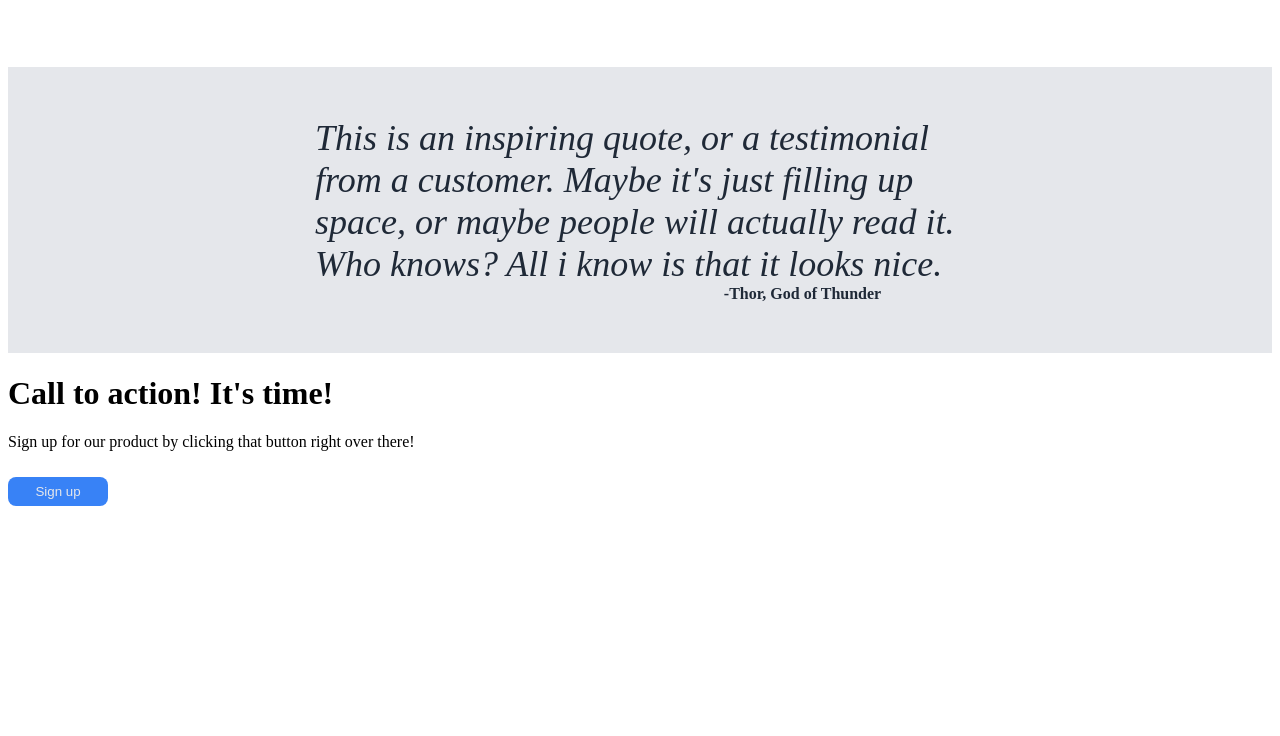
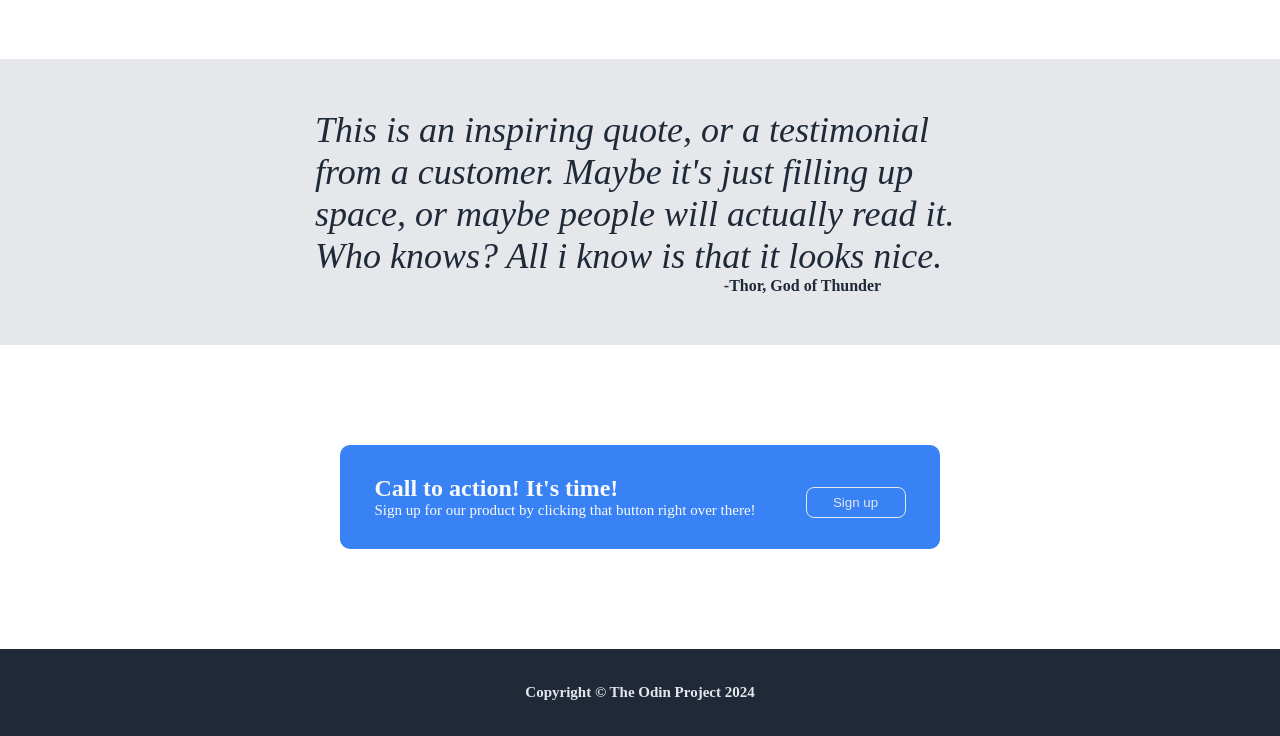
Before and after one commit to lililok/Landing-Page, a plain HTML site: page index.html in a window 1280 px wide. Shown: the part 730-1466 px from the top of the page. Before the commit the page ends 1244 px from the top, so only its background shows below. Drawn offline with Linux system fonts and the light colour scheme.

Commit message:
container4 complete & footer complete

```diff
--- a/index.html
+++ b/index.html
@@ -37,11 +37,13 @@
     </div>
     <div class="container4">
         <div class="call_to_action">
-            <h1 class="call_main">Call to action! It's time!</h1>
-            <p class="call_secondary">Sign up for our product by clicking that button right over there!</p>
+            <div class="call_text"><h1 class="call_main">Call to action! It's time!</h1>
+                <p class="call_secondary">Sign up for our product by clicking that button right over there!</p></div>
             <button class="sign_up_call">Sign up</button>
         </div>
     </div>
-    <div class="footer"></div>
+    <div class="footer">
+        <h1 class="copyright">Copyright © The Odin Project 2024</h1>
+    </div>
 </body>
 </html>
--- a/styles.css
+++ b/styles.css
@@ -147,5 +147,53 @@ ul {
 }
 
 .container4 {
+   padding: 100px;
+   display: flex;
+   justify-content: center;
+}
+
+.call_to_action {
+   background-color: #3882F6;
+   border-radius: 10px;
+   display: flex;
+   align-items: center;
+   justify-content: center;
+   padding: 30px 0;
+   width: 600px;
 
 }
+
+.call_main {
+   color: #F9FAF8;
+   font-size: 24px;
+   margin: 0;
+}
+
+.call_secondary {
+   color: #F9FAF8;
+   font-size: 15px;
+   margin: 0;
+}
+
+.sign_up_call {
+   border: 1px solid #E5E7EB;
+}
+
+.call_text {
+   padding-right: 50px
+}
+
+.footer {
+   background-color: #1F2937;
+   text-align: center;
+   padding: 25px;
+}
+
+.copyright {
+   color: #E5E7EB;
+   font-size: 15px;
+}
+
+body {
+   margin: 0;
+}
```
